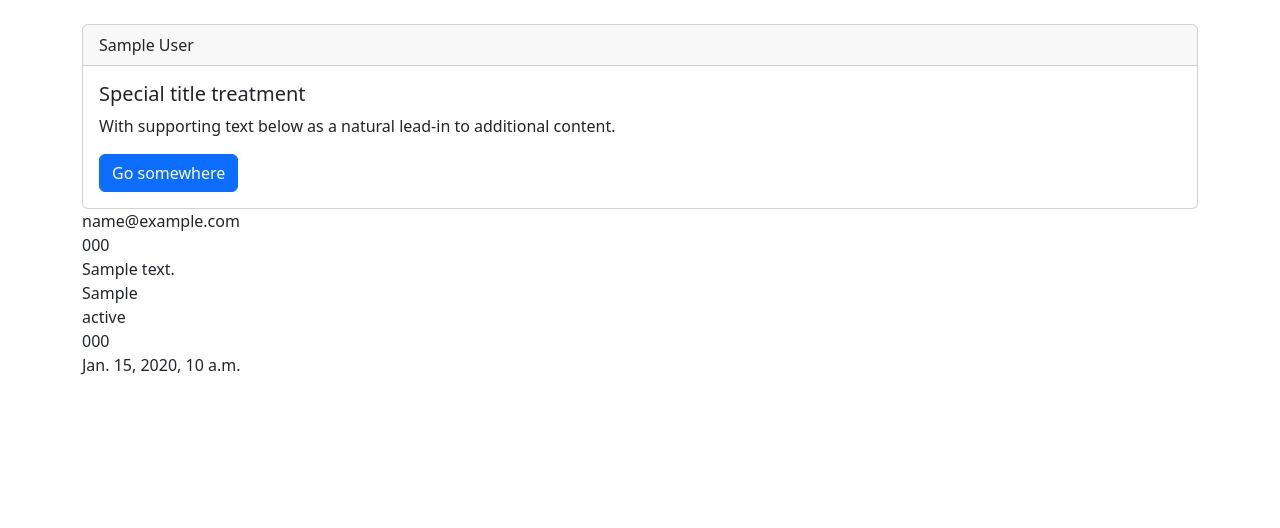
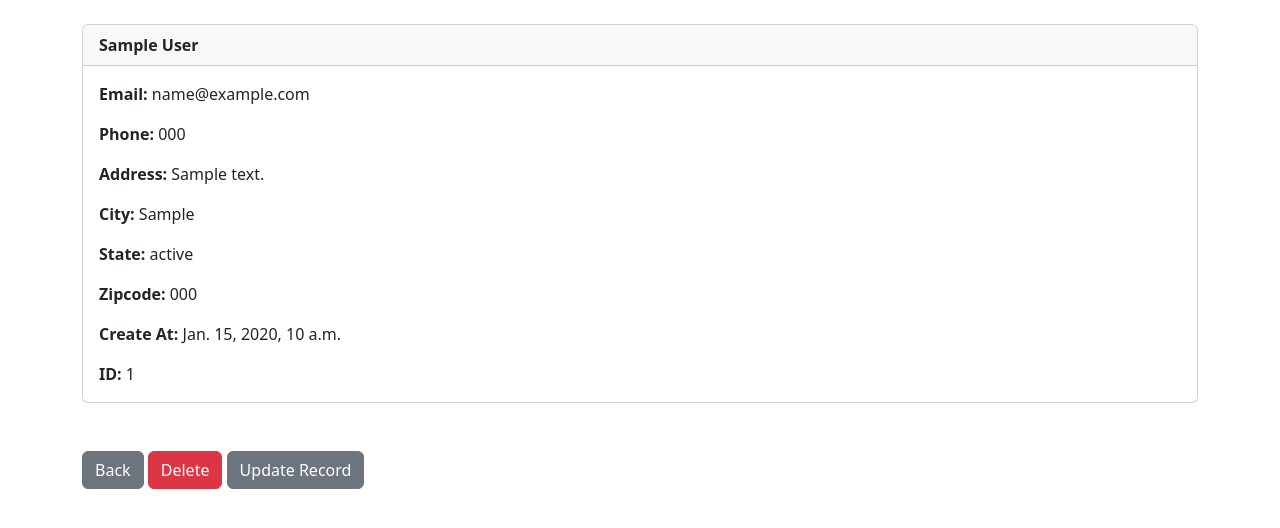
Before and after one commit to sulebalaban/dcrm, a Django app: page /record/1 in a window 1280 px wide. Shown: the part 56-584 px from the top of the page. Run offline with Django 5.2, Linux system fonts and the light colour scheme; a user stored in the database is signed in; tables that the repository leaves empty hold one stand-in row (values such as "Sample post").

Commit message:
feat:Updated record ıd page

```diff
--- a/dcrm/website/templates/record.html
+++ b/dcrm/website/templates/record.html
@@ -3,27 +3,48 @@
 
 
 <div class="card">
-   <div class="card-header">
-      {{customer_record.first_name }}  {{customer_record.last_name }}
-   </div>
-   <div class="card-body">
-     <h5 class="card-title">Special title treatment</h5>
-     <p class="card-text">With supporting text below as a natural lead-in to additional content.</p>
-     <a href="#" class="btn btn-primary">Go somewhere</a>
-   </div>
- </div>
+  <div class="card-header"><strong>
+    	{{ customer_record.first_name }}
+		{{ customer_record.last_name }}</strong>
+  </div>
+  <div class="card-body">
 
 
 
+<p class="card-text">
+<strong>Email: </strong>{{ customer_record.email }}</p>
 
-   {{customer_record.email }} <br/>
-   {{customer_record.phone }} <br/>
-   {{customer_record.address }} <br/>
-   {{customer_record.city }} <br/>
-   {{customer_record.state }} <br/>
-   {{customer_record.zipcode }} <br/>
-   {{customer_record.created_at}} <br/>
-   <td><a href="{% url 'record' record.id %}">{{ record.id }}</a></td>
+<p class="card-text">
+<strong>Phone: </strong>{{ customer_record.phone }}
+</p>
+
+<p class="card-text">
+<strong>Address: </strong>{{ customer_record.address }}</p>
+
+<p class="card-text">
+<strong>City: </strong>{{ customer_record.city }}</p>
+
+<p class="card-text">
+<strong>State: </strong>{{ customer_record.state }}</p>
+
+<p class="card-text">
+<strong>Zipcode: </strong>{{ customer_record.zipcode }}</p>
+
+<p class="card-text">
+<strong>Create At: </strong>{{ customer_record.created_at }}</p>
+
+<p class="card-text">
+<strong>ID: </strong>{{ customer_record.id }}</p>
+
+
+  </div>
+</div>
+
+
+<br/><br/>
+<a href="{% url 'home' %}" class="btn btn-secondary">Back</a>
+<a href="{% url 'delete_record' customer_record.id %}" class="btn btn-danger">Delete</a>
+<a href="{% url 'update_record' customer_record.id %}" class="btn btn-secondary">Update Record</a>
 
 
 
--- a/dcrm/website/urls.py
+++ b/dcrm/website/urls.py
@@ -7,5 +7,9 @@ urlpatterns = [
    # path('login/',views.login_user, name='login'),
     path('logout/',views.logout_user, name='logout'),
     path('register/',views.register_user, name='register'),
-    path('record/<int:pk>', views.customer_record, name='record'),
+    path('record/<int:pk>', views.customer_record, name='record'),path('delete_record/<int:pk>', views.delete_record, name='delete_record'),
+    path('add_record/', views.add_record, name='add_record'),
+    path('update_record/<int:pk>', views.update_record, name='update_record'),
+
+
 ]
--- a/dcrm/website/views.py
+++ b/dcrm/website/views.py
@@ -1,7 +1,7 @@
 from django.shortcuts import render,redirect
 from django.contrib.auth import authenticate,login,logout
 from django.contrib import messages
-from.forms import SignUpForm
+from .forms import SignUpForm, AddRecordForm
 from.models import Record
 
 
@@ -54,3 +54,41 @@ def customer_record(request,pk):
     else:
         messages.success(request="You Most Be Logged In To View That Page")
     return redirect('home')
+
+def delete_record(request, pk):
+	if request.user.is_authenticated:
+		delete_it = Record.objects.get(id=pk)
+		delete_it.delete()
+		messages.success(request, "Record Deleted Successfully...")
+		return redirect('home')
+	else:
+		messages.success(request, "You Must Be Logged In To Do That...")
+		return redirect('home')
+
+
+def add_record(request):
+	form = AddRecordForm(request.POST or None)
+	if request.user.is_authenticated:
+		if request.method == "POST":
+			if form.is_valid():
+				add_record = form.save()
+				messages.success(request, "Record Added...")
+				return redirect('home')
+		return render(request, 'add_record.html', {'form':form})
+	else:
+		messages.success(request, "You Must Be Logged In...")
+		return redirect('home')
+
+
+def update_record(request, pk):
+	if request.user.is_authenticated:
+		current_record = Record.objects.get(id=pk)
+		form = AddRecordForm(request.POST or None, instance=current_record)
+		if form.is_valid():
+			form.save()
+			messages.success(request, "Record Has Been Updated!")
+			return redirect('home')
+		return render(request, 'update_record.html', {'form':form})
+	else:
+		messages.success(request, "You Must Be Logged In...")
+		return redirect('home')
```
Also changed, not shown: dcrm/website/forms.py (+15 -1 lines).
